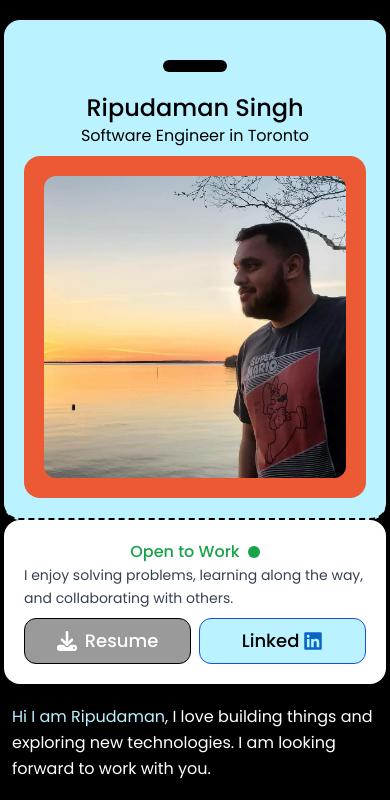
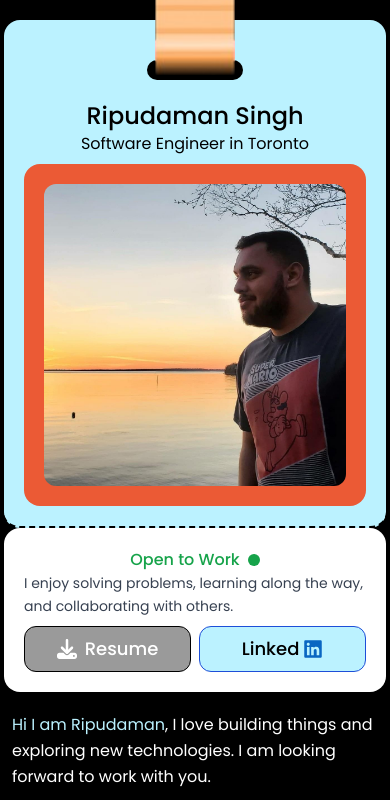
Before and after one commit to rdsingh120/portfolio-v2, a React (Vite) app in the folder client/: page / in a window 390 px wide. Shown: the top 800 px of the page. Built offline with nearby package versions, Linux system fonts and the light colour scheme; no server answers.

Commit message:
add tag icon in profile

```diff
--- a/client/src/components/Profile.jsx
+++ b/client/src/components/Profile.jsx
@@ -1,4 +1,5 @@
 import photo from '../assets/photo.jpg'
+import tag from '../assets/icons/tag.png'
 const Profile = () => {
   return (
     <div
@@ -6,7 +7,13 @@ const Profile = () => {
     border-black flex flex-col items-center justify-between transform transition-transform duration-300
             hover:scale-105"
     >
-      <span className="bg-black h-3 w-16 rounded-xl mb-5"></span>
+      <span className="bg-black h-5 md:h-3 lg:h-5 w-24 md:w-16 lg:w-24 rounded-xl mb-5 relative">
+        <img
+          src={tag}
+          alt=""
+          className="w-20 md:w-10 lg:w-20 absolute -top-20 md:-top-10 lg:-top-20 right-2 md:right-3 lg:right-2"
+        />
+      </span>
       <div className="mb-2 lg:mb-5">
         <h1 className="text-2xl md:text-lg lg:text-2xl font-medium text-center">
           Ripudaman Singh
```
Also changed, not shown: client/src/assets/icons/tag.png (added).
